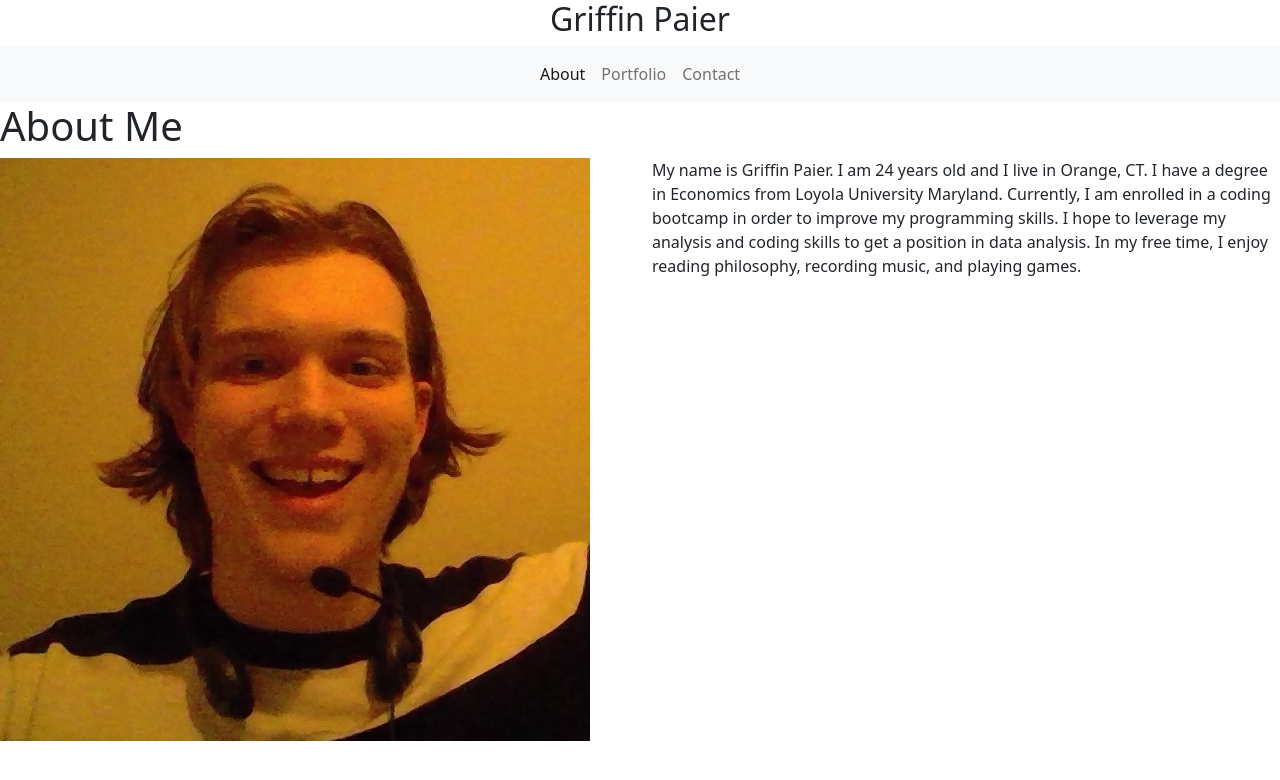
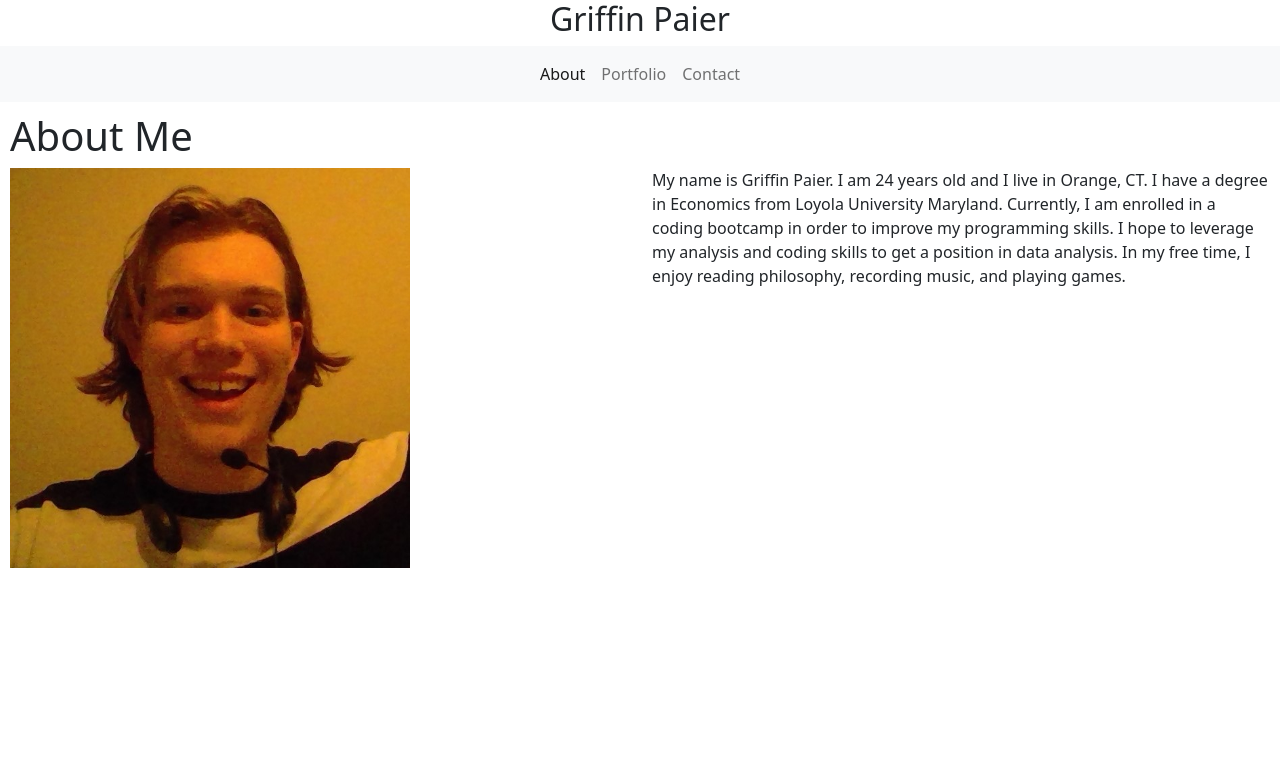
Before and after one commit to gmpaier/responsive-port, a plain HTML site: page index.html in a window 1280 px wide. Drawn offline with nearby package versions, Linux system fonts and the light colour scheme.

Commit message:
page margins added with basic css

```diff
--- /dev/null
+++ b/assets/style.css
@@ -0,0 +1,3 @@
+article {
+    margin: 10px 10px 10px 10px;
+}
--- a/index.html
+++ b/index.html
@@ -2,6 +2,7 @@
 <html lang="en-us">
 <head>
     <link href="https://cdn.jsdelivr.net/npm/bootstrap@5.0.0-beta1/dist/css/bootstrap.min.css" rel="stylesheet" integrity="sha384-giJF6kkoqNQ00vy+HMDP7azOuL0xtbfIcaT9wjKHr8RbDVddVHyTfAAsrekwKmP1" crossorigin="anonymous">
+    <link href=./assets/style.css rel="stylesheet">
     <title>Griffin Paier - About Me</title>
 
 </head>
@@ -10,7 +11,7 @@
         <h2>Griffin Paier</h2>
     </header>
     <nav class="navbar navbar-expand-lg navbar-light bg-light">
-        <div class="container-fluid justify-content-center">
+        <div class="container justify-content-center">
             <div class="navbar-nav">
                 <a class="nav-link active" aria-current="page" href="#">About</a>
                 <a class="nav-link" href="./portfolio.html">Portfolio</a>
@@ -18,16 +19,19 @@
             </div>
         </div>
     </nav>
+
+    <article>
         <div class="row">
             <h1>About Me</h1>
         </div>
         <div class="row">
             <div class="col">
-            <img src="./assets/silly_grif.jpg">
+                <img src="./assets/silly_grif.jpg" height="400" width="400" >
             </div>
             <div class="col">
                 <p>My name is Griffin Paier. I am 24 years old and I live in Orange, CT. I have a degree in Economics from Loyola University Maryland. Currently, I am enrolled in a coding bootcamp in order to improve my programming skills. I hope to leverage my analysis and coding skills to get a position in data analysis. In my free time, I enjoy reading philosophy, recording music, and playing games. </p>
             </div>
         </div>
+    </article>
 </body>
 </html>
```
Also changed, not shown: contact.html (+3 -1 lines), portfolio.html (+4 -1 lines). Lines whose indentation alone changed are shown as unchanged.
